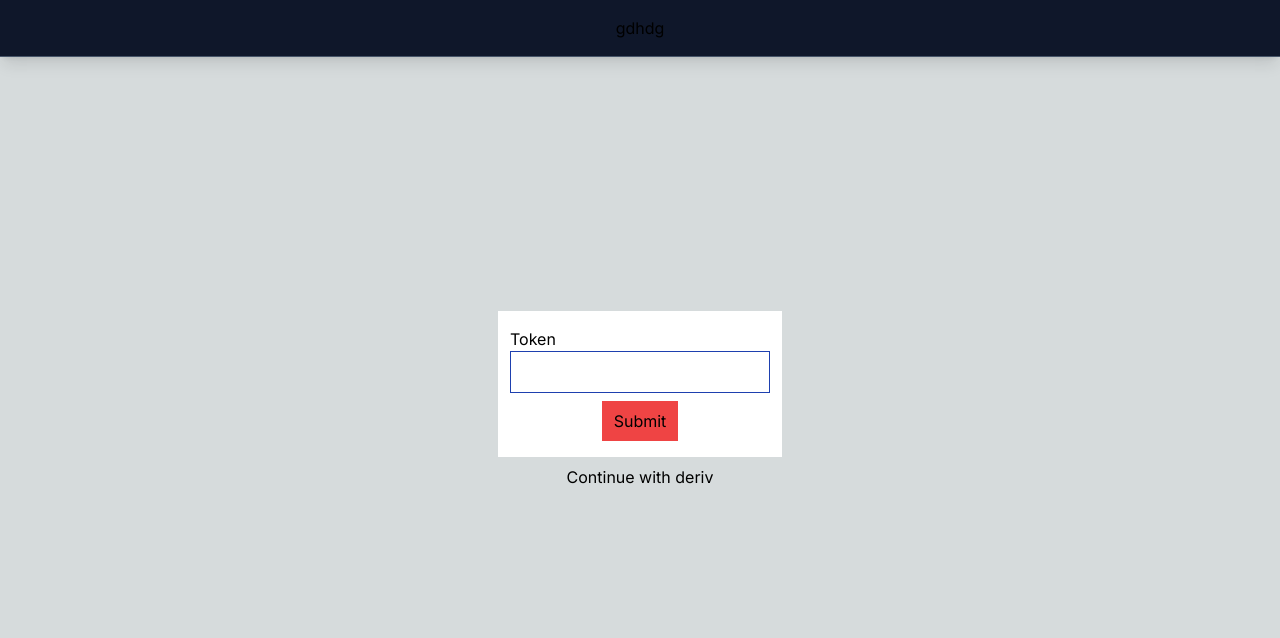
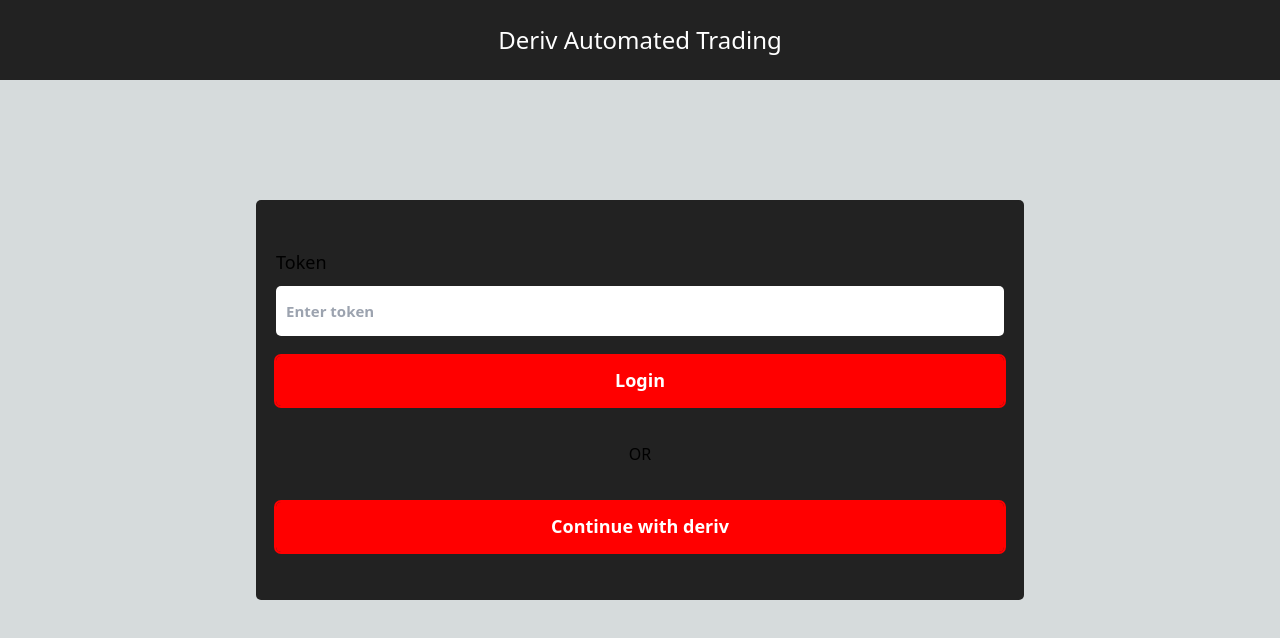
Before and after one commit to dankyan333/deriv, a Next.js app: page / in a window 1280 px wide. Shown: the top 638 px of the page. Built offline with nearby package versions, Linux system fonts and the light colour scheme.

Commit message:
third  commit

```diff
--- a/app/auth/page.tsx
+++ b/app/auth/page.tsx
@@ -19,12 +19,45 @@
   const [accounts, setAccounts] = useState<AccountsT[]>(DerivAccounts)
 
   if (accounts.length === 0) {
-    return <div className=''> Loading...</div>
+    return (
+      <div className='mainContainer font-sans'>
+        <div className='loaderText'>Loading...</div>
+      </div>
+    )
+  }
+
+  function getAccountType(code: any) {
+    let type
+
+    let str = code
+    let trimmedStr = str.substring(0, 2)
+    if (trimmedStr === "CR") {
+      return (type = "Real")
+    }
+    if (trimmedStr === "VR") {
+      return (type = "Demo")
+    }
+    return (type = "Unknown")
+  }
+
+  function getAccountTypeClass(code: any) {
+    let cssClass
+
+    let str = code
+    let trimmedStr = str.substring(0, 2)
+    if (trimmedStr === "CR") {
+      return (cssClass = "successInfo")
+    }
+    if (trimmedStr === "VR") {
+      return (cssClass = "warningInfo")
+    }
   }
 
   return (
-    <>
-      <div>Choose Account</div>
+    <div className='mainContainer font-sans'>
+      <div className='topNavCard'>
+        <li>Choose Account</li>
+      </div>
 
       <div className='accountCardContainer'>
         {accounts.map((account: any) => {
@@ -32,8 +65,14 @@
           return (
             <Link key={account.code} href={url}>
               <div className='accountCard'>
-                <div className='accountCardType'></div>
-                <div className='accountCardBalanceInfo'>
+                <div
+                  className={`accountCardType ${getAccountTypeClass(
+                    account.code
+                  )}`}
+                >
+                  {getAccountType(account.code)}
+                </div>
+                <div className='accountCardInfo'>
                   {account.code} {account.currency}
                 </div>
               </div>
@@ -41,7 +80,7 @@
           )
         })}
       </div>
-    </>
+    </div>
   )
 }
 
--- a/app/bot/page.tsx
+++ b/app/bot/page.tsx
@@ -2,7 +2,7 @@
 import { useGetQueryParams } from "@/hooks/useGetQueryParams"
 import { useMessages } from "@/hooks/useMessages"
 import { useWebsokets } from "@/hooks/useWebsokets"
-import { Suspense } from "react"
+import { ChangeEvent, Suspense, useState } from "react"
 
 const page = () => {
   return (
@@ -24,26 +24,77 @@
     setConnected,
   })
 
+  const [value, setValue] = useState(0.35)
+  const handleStakeInputChange = (event: ChangeEvent<HTMLInputElement>) => {
+    setValue(event.target.valueAsNumber)
+  }
+
   if (!connected) {
-    return <>Loading...</>
+    return (
+      <div className='mainContainer font-sans'>
+        <div className='loaderText'>Loading...</div>
+      </div>
+    )
   }
 
   return (
-    <>
-      {/* {JSON.stringify(messages)} */}
-      <div className='flex flex-col'>
-        <li>Balance {account?.balance}</li>
+    <div className='mainContainer font-sans'>
+      <div className='topNavCard'>
+        <li className='balInfo'>
+          {account?.balance} {account?.currency}
+        </li>
       </div>
 
+      <div className='flexWrap'>
+        <div className='tradeActivityContainer'>
+          <div className='liveActivity'>
+            <div className='liveOutcome successInfo'>You ahve +639.01</div>
+          </div>
+          <div className='tradeHistory'>
+            <div className='tradeHistoryTitle'>All Trades</div>
+            <div className='tradeHistoryHeading'>
+              <div className='tradeHistoryHeading1'>Bet USD</div>
+              <div className='tradeHistoryHeading2'>Payout</div>
+            </div>
+            <div className='tradeHistoryInfo pendingTradeInfo'>
+              <div className='tradeHistoryInfo1'>1000.00</div>
+              <div className='tradeHistoryInfo2'>1639.01</div>
+            </div>
+            <div className='tradeHistoryInfo wonTradeInfo'>
+              <div className='tradeHistoryInfo1'>1000.00</div>
+              <div className='tradeHistoryInfo2'>1639.01</div>
+            </div>
+            <div className='tradeHistoryInfo lostTradeInfo'>
+              <div className='tradeHistoryInfo1'>1000.00</div>
+              <div className='tradeHistoryInfo2'>1639.01</div>
+            </div>
+          </div>
+        </div>
+
+        <form className='stakeForm'>
+          <label className='stakeLabel' htmlFor='stake'>
+            Stake
+          </label>
+          <input
+            value={value}
+            onChange={handleStakeInputChange}
+            className='stakeInput'
+            type='number'
+            name='stake'
+            id='stake'
+          />
           <button
-        className='px-3 py-2 bg-blue-800'
+            type='button'
+            className={stopped ? "successButton" : "warningButton"}
             onClick={() => {
               setStopped(prevData => !prevData)
             }}
           >
-        {stopped ? "start" : "stop"}
+            {stopped ? "Start" : "Stop"}
           </button>
-    </>
+        </form>
+      </div>
+    </div>
   )
 }
 
--- a/app/globals.css
+++ b/app/globals.css
@@ -20,3 +20,320 @@
   color: rgb(var(--foreground-rgb));
   background: rgb(var(--background-start-rgb));
 }
+
+form {
+  background-color: #222;
+  width: 60%;
+  height: 400px;
+  border-radius: 5px;
+  display: flex;
+  justify-content: center;
+  flex-direction: column;
+  row-gap: 20px;
+}
+
+.formLabel {
+  margin-left: 20px;
+  margin-right: 20px;
+  font-size: 18px;
+  margin-bottom: 10px;
+}
+
+.formInput {
+  margin-left: 20px;
+  margin-right: 20px;
+  border-radius: 5px;
+  height: 50px;
+  text-indent: 10px;
+  font-size: 15px;
+  font-weight: 600;
+  color: #222;
+}
+
+.primaryButton {
+  background-color: red;
+  color: #fff;
+  min-width: 150px;
+  height: 50px;
+  font-weight: 600;
+  text-align: center;
+  font-size: 18px;
+  border-radius: 5px;
+  margin-left: 20px;
+  margin-right: 20px;
+  outline: 2px solid red;
+}
+
+.successButton {
+  background-color: #22bb33;
+  color: #fff;
+  min-width: 150px;
+  height: 50px;
+  font-weight: 600;
+  text-align: center;
+  font-size: 18px;
+  border-radius: 5px;
+  margin-left: 20px;
+  margin-right: 20px;
+  outline: 2px solid #22bb33;
+}
+
+.warningButton {
+  background-color: orange;
+  color: #fff;
+  min-width: 150px;
+  height: 50px;
+  font-weight: 600;
+  text-align: center;
+  font-size: 18px;
+  border-radius: 5px;
+  margin-left: 20px;
+  margin-right: 20px;
+  outline: 2px solid orange;
+}
+
+.app-main-nav {
+  font-size: 20px;
+}
+
+.mainContainer {
+  height: 100vh;
+  display: flex;
+  flex-direction: column;
+  row-gap: 50px;
+  justify-content: center;
+  align-items: center;
+}
+
+.topNavCard {
+  position: absolute;
+  top: 0px;
+  width: 100%;
+  background-color: #222;
+  color: #fff;
+  height: 80px;
+  display: flex;
+  align-items: center;
+  justify-content: center;
+  font-size: 24px;
+  z-index: 99;
+}
+
+.accountCardContainer {
+  display: flex;
+  flex-wrap: wrap;
+  row-gap: 20px;
+  column-gap: 20px;
+}
+
+.accountCard {
+  width: 250px;
+  height: 100px;
+  border: 1px solid #cdcdcd;
+  background-color: #222;
+  color: #fff;
+  border-radius: 20px;
+  display: flex;
+  flex-direction: column;
+  column-gap: 20px;
+  text-indent: 20px;
+}
+
+.accountCard:hover {
+  width: 260px;
+  height: 110px;
+}
+
+.accountCardType {
+  font-weight: 900;
+  font-size: 24px;
+  margin-top: 10px;
+}
+
+.accountCardInfo {
+  font-size: 20px;
+  font-weight: 600;
+}
+
+.successInfo {
+  color: #22bb33;
+}
+
+.warningInfo {
+  --tw-bg-opacity: 1;
+  color: rgb(234 179 8 / var(--tw-bg-opacity));
+}
+
+.dangerInfo {
+  color: red;
+}
+
+.loaderText {
+  color: #22bb33;
+  font-weight: 600;
+  font-size: 20px;
+}
+
+.balInfo {
+  color: orange;
+  font-weight: 600;
+}
+
+.stakeForm {
+  width: 250px;
+  height: 250px;
+  border-radius: 20px;
+  background-color: #222;
+  color: #cdcdcd;
+  display: flex;
+  align-items: center;
+  justify-content: center;
+}
+
+.stakeLabel {
+  height: 30px;
+  width: 80px;
+  border-radius: 20px;
+  border: 1px solid #cdcdcd;
+  text-align: center;
+  font-weight: 600;
+}
+
+.stakeInput {
+  background-color: #000;
+  color: #fff;
+  width: 150px;
+  height: 50px;
+  text-indent: 20px;
+  font-weight: 900;
+  font-size: 20px;
+  border-radius: 30px;
+}
+
+input[type="number"]::-webkit-inner-spin-button,
+input[type="number"]::-webkit-outer-spin-button {
+  -webkit-appearance: none;
+  margin: 0;
+}
+
+input[type="number"] {
+  -moz-appearance: textfield;
+}
+
+.pendingTradeInfo {
+  background-color: #00000088;
+  border: 2px solid #000;
+}
+
+.wonTradeInfo {
+  background-color: #22bb347c;
+  border: 2px solid #22bb33;
+}
+
+.lostTradeInfo {
+  background-color: rgba(255, 0, 0, 0.468);
+  border: 2px solid red;
+}
+
+.liveActivity {
+  display: flex;
+  align-items: center;
+  justify-content: center;
+}
+
+.liveOutcome {
+  font-size: 30px;
+  font-weight: 900;
+}
+
+@media only screen and (min-width: 826px) {
+  .flexWrap {
+    display: flex;
+    flex-direction: row;
+    column-gap: 50px;
+  }
+
+  .tradeActivityContainer {
+    min-width: 500px;
+    min-height: 400px;
+    border-radius: 20px;
+    background-color: #222;
+    color: #cdcdcd;
+    display: flex;
+    align-items: center;
+    justify-content: center;
+    flex-direction: row;
+    column-gap: 20px;
+  }
+
+  .liveActivity {
+    background-color: #000;
+    border-radius: 20px;
+    height: 380px;
+    width: 200px;
+  }
+  .tradeHistory {
+    /* background-color: #00000048; */
+    border-radius: 20px;
+    height: 380px;
+    width: 250px;
+  }
+
+  .tradeHistoryTitle {
+    height: 25px;
+    width: 80px;
+    border-radius: 20px;
+    border: 1px solid #cdcdcd;
+    text-align: center;
+    font-weight: 600;
+    font-size: 14px;
+    margin-left: 35%;
+    margin-top: 5px;
+  }
+  .tradeHistoryHeading {
+    display: flex;
+    flex-direction: row;
+    justify-content: space-between;
+    font-size: 13px;
+    margin-left: 10px;
+    margin-right: 10px;
+    margin-bottom: 5px;
+    margin-top: 5px;
+  }
+  .tradeHistoryInfo {
+    display: flex;
+    flex-direction: row;
+    justify-content: space-between;
+    font-size: 13px;
+    margin-left: 10px;
+    margin-right: 10px;
+    margin-top: 5px;
+    border-radius: 5px;
+    height: 25px;
+  }
+}
+
+@media only screen and (max-width: 826px) {
+  .flexWrap {
+    display: flex;
+    flex-direction: column;
+    justify-content: center;
+    position: absolute;
+    row-gap: 50px;
+    width: 100%;
+    padding: 20px;
+    margin: 0 auto;
+    top: 100px;
+  }
+
+  .tradeActivityContainer {
+    width: auto;
+    min-height: 500px;
+    border-radius: 20px;
+    background-color: #222;
+    color: #cdcdcd;
+    display: flex;
+    align-items: center;
+    justify-content: center;
+  }
+}
--- a/app/page.tsx
+++ b/app/page.tsx
@@ -3,32 +3,38 @@
 
 export default function Home() {
   return (
-    <div className='h-screen flex flex-col gap-2 justify-center items-center'>
-      <div className='shadow-lg border-b border-slate-600 w-full absolute top-0  bg-slate-900 text-center py-4'>
-        gdhdg
-      </div>
-      <form
-        action='/bot'
-        className='flex flex-col gap-2 px-3 py-4 w-[90%] md:w-auto bg-white'
-      >
+    <div className='h-screen flex flex-col gap-2 justify-center items-center font-sans'>
+      <div className='topNavCard'>Deriv Automated Trading</div>
+      <form action='/bot'>
         <div className='flex flex-col'>
-          <label htmlFor='token'>Token</label>
+          <label className='formLabel' htmlFor='token'>
+            Token
+          </label>
+
           <input
-            className='px-3 py-2 border border-blue-800 text-blue-800'
+            className='formInput'
             type='text'
             name='token'
+            placeholder='Enter token'
+            required
           />
         </div>
-        <div className='flex justify-center'>
-          <button className='px-3 py-2 bg-red-500' type='submit'>
-            Submit
+
+        <button className='primaryButton' type='submit'>
+          Login
+        </button>
+
+        <h3 className='text-center py-4'>OR</h3>
+
+        <Link
+          className='primaryButton'
+          href={`${myPref.httpUrl}${myPref.appId}`}
+        >
+          <button className='primaryButton' type='button'>
+            Continue with deriv
           </button>
-        </div>
+        </Link>
       </form>
-
-      <Link className='' href={`${myPref.httpUrl}${myPref.appId}`}>
-        Continue with deriv
-      </Link>
     </div>
   )
 }
```
Lines whose indentation alone changed are shown as unchanged.
